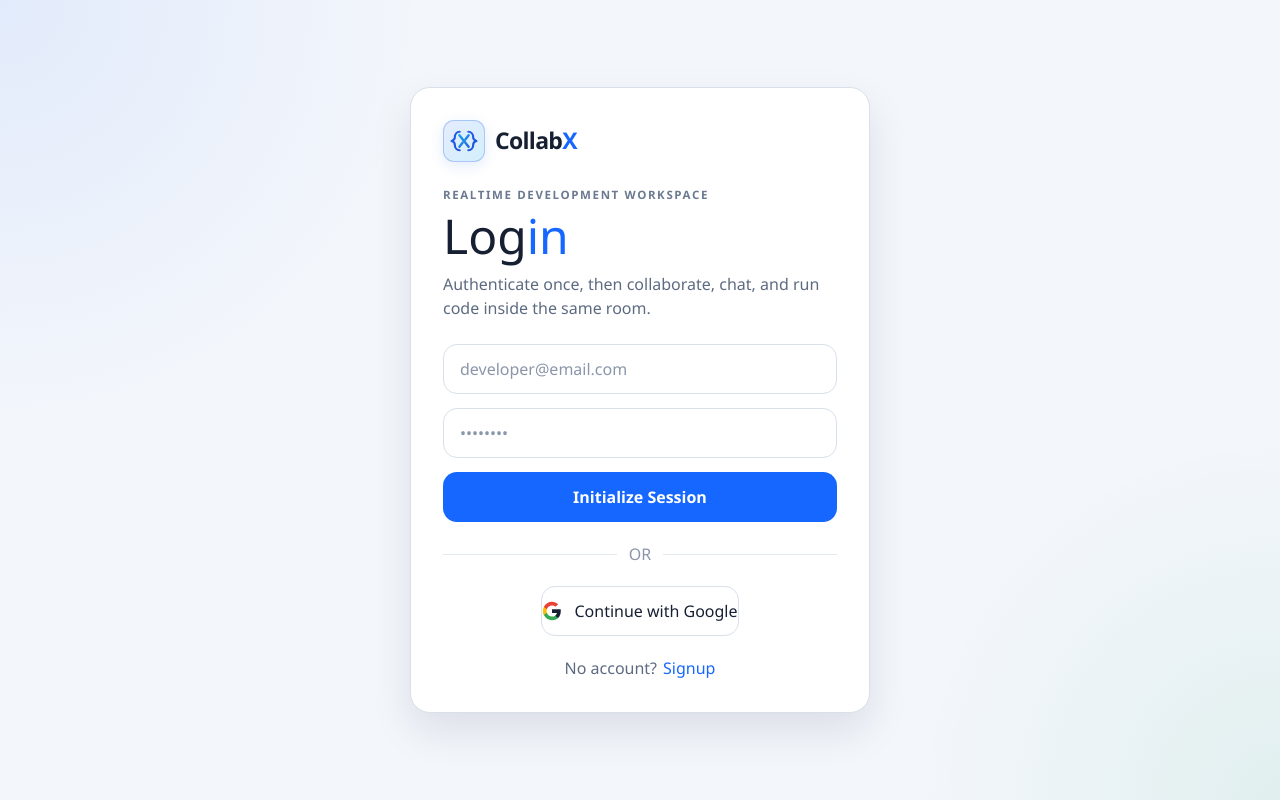
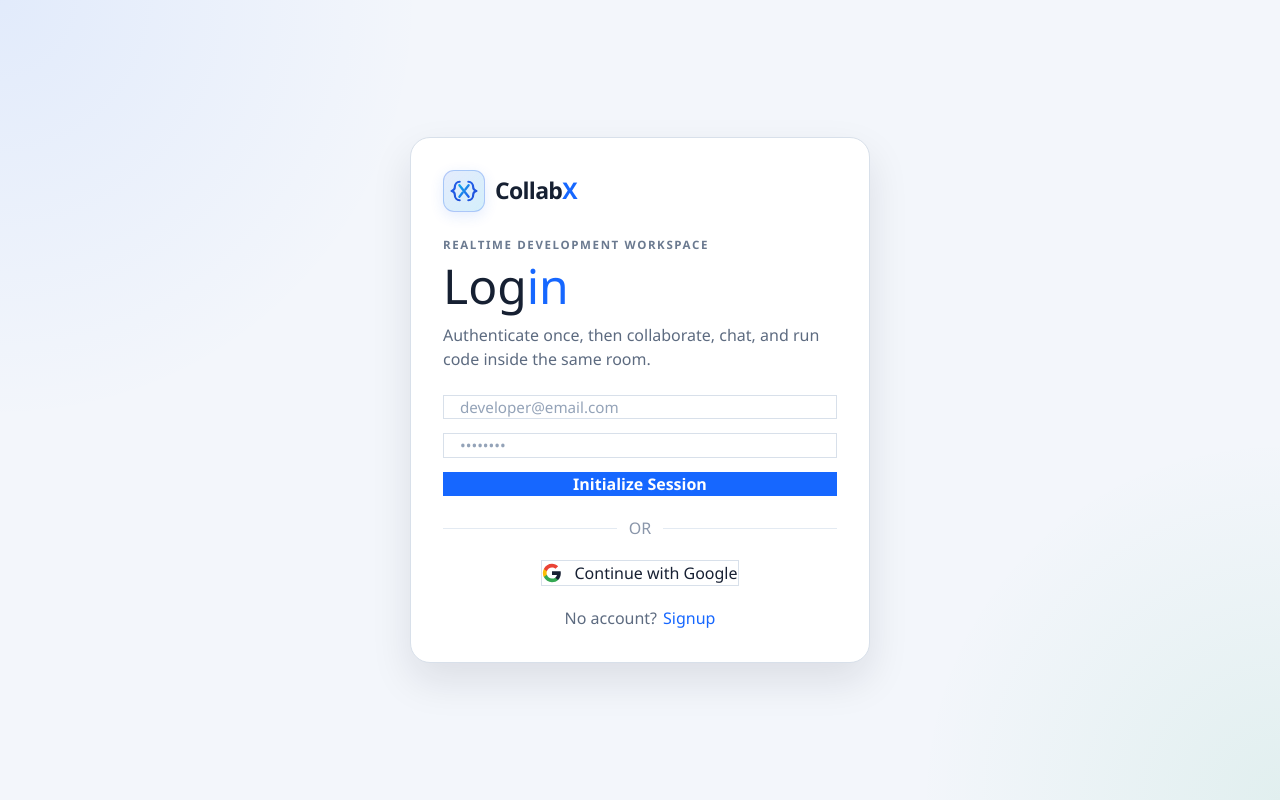
Before and after one commit to DEEPAK-009/Collaborative_Code_Editor, a React (Vite) app in the folder Frontend/: page /login in a window 1280 px wide. Built offline with nearby package versions, Linux system fonts and the light colour scheme; no server answers.

Commit message:
fix: add vercel SPA rewrite rules for oauth redirect

```diff
--- a/Frontend/src/pages/Home.jsx
+++ b/Frontend/src/pages/Home.jsx
@@ -112,147 +112,6 @@ const Home = () => {
             <div className="metric-item">
               <span className="metric-val">Role-Based</span>
               <span className="metric-lbl">Owner / Editor / Viewer</span>
-            </div>
-          </div>
-        </div>
-
-        {/* Visual Workspace Hero Preview Card (Clean, Non-Interactive Visual IDE Mockup) */}
-        <div className="workspace-hero-showcase">
-          <div className="mockup-window-frame">
-            {/* Top Chrome */}
-            <div className="mockup-window-header">
-              <div className="window-traffic-lights">
-                <span className="dot dot-red" />
-                <span className="dot dot-yellow" />
-                <span className="dot dot-green" />
-              </div>
-
-              <div className="mockup-room-chip">
-                <span className="room-status-indicator" />
-                <span className="room-label">Workspace:</span>
-                <span className="room-id-value">ROOM-SYNC-7749</span>
-              </div>
-
-              <div className="mockup-presence-avatars">
-                <div className="avatar-chip avatar-blue" title="Deepak (Owner)">
-                  <span>D</span>
-                </div>
-                <div className="avatar-chip avatar-purple" title="Sarah (Editor)">
-                  <span>S</span>
-                </div>
-                <div className="avatar-chip avatar-green" title="Alex (Viewer)">
-                  <span>A</span>
-                </div>
-                <span className="user-count-badge">3 Active</span>
-              </div>
-            </div>
-
-            {/* Subheader bar with tab and status */}
-            <div className="mockup-tab-bar">
-              <div className="mockup-tab active">
-                <span>🐍</span>
-                <span>solution.py</span>
-              </div>
-              <div className="mockup-tab">
-                <span>⚡</span>
-                <span>server.js</span>
-              </div>
-              <div className="mockup-tab">
-                <span>⚙️</span>
-                <span>main.cpp</span>
-              </div>
-              <div className="mockup-status-right">
-                <span className="badge-docker-status">🐳 Docker Sandbox Ready</span>
-                <span className="badge-role-owner">Role: Owner</span>
-              </div>
-            </div>
-
-            {/* Split layout: Code Editor + Output Panel */}
-            <div className="mockup-editor-split">
-              {/* Code pane */}
-              <div className="mockup-code-pane">
-                <div className="mockup-gutter">
-                  <span>1</span>
-                  <span>2</span>
-                  <span>3</span>
-                  <span>4</span>
-                  <span>5</span>
-                  <span>6</span>
-                  <span>7</span>
-                  <span>8</span>
-                  <span>9</span>
-                  <span>10</span>
-                </div>
-                <div className="mockup-code-content">
-                  <pre>
-                    <code>{`async def synchronize_room(room_id: str, collaborators: list):
-    """Realtime multi-cursor operational sync via Socket.IO"""
-    print(f"🚀 Initializing isolated Docker session for {room_id}")
-
-    # Broadcast state mutation to active peer sockets
-    await broadcast_payload({
-        "event": "CODE_UPDATE",
-        "author": "Deepak (Owner)",
-        "peers": len(collaborators)
-    })
-    return {"status": "HEALTHY", "latency_ms": 11.8}`}</code>
-                  </pre>
-
-                  {/* Visual simulated collaborative cursor tags */}
-                  <div className="simulated-cursor cursor-deepak" style={{ top: "62px", left: "260px" }}>
-                    <span className="cursor-caret" />
-                    <span className="cursor-tag">Deepak (Owner)</span>
-                  </div>
-                  <div className="simulated-cursor cursor-sarah" style={{ top: "140px", left: "180px" }}>
-                    <span className="cursor-caret" />
-                    <span className="cursor-tag">Sarah (Editor)</span>
-                  </div>
-                </div>
-              </div>
-
-              {/* Terminal Output & Live Presence Pane */}
-              <div className="mockup-side-pane">
-                <div className="mockup-terminal-header">
-                  <span>🐳 Docker Output</span>
-                  <span className="term-badge-success">Exit 0 • 0.042s</span>
-                </div>
-                <div className="mockup-terminal-body">
-                  <p className="term-line-dim">$ docker run --rm --memory=256m --cpus=0.5 python:3.11</p>
-                  <p className="term-line-info">🚀 Initializing isolated Docker session for ROOM-SYNC-7749</p>
-                  <p className="term-line-success">✓ Broadcast synced across 3 connected clients.</p>
-                  <p className="term-line-success">✓ State: {'{"status": "HEALTHY", "latency_ms": 11.8}'}</p>
-                </div>
-
-                <div className="mockup-chat-preview">
-                  <div className="mockup-chat-header">
-                    <span>💬 In-Room Chat</span>
-                    <span className="chat-badge">Live</span>
-                  </div>
-                  <div className="mockup-chat-msg">
-                    <strong style={{ color: "#c084fc" }}>Sarah:</strong>
-                    <span>Just updated the broadcast payload! 🚀</span>
-                  </div>
-                  <div className="mockup-chat-msg">
-                    <strong style={{ color: "#60a5fa" }}>Deepak:</strong>
-                    <span>Running the Docker test suite now...</span>
-                  </div>
-                </div>
-              </div>
-            </div>
-
-            {/* Bottom Status Ribbon */}
-            <div className="mockup-footer-ribbon">
-              <div className="ribbon-left">
-                <span className="ribbon-item">
-                  <span className="indicator-live-pulse" /> Socket.IO Connected (12ms)
-                </span>
-                <span className="ribbon-item">Python 3.11</span>
-                <span className="ribbon-item">UTF-8</span>
-              </div>
-              <div className="ribbon-right">
-                <span className="ribbon-item">Memory Quota: 256MB</span>
-                <span className="ribbon-item">Access: Full Control</span>
-              </div>
             </div>
           </div>
         </div>
--- a/Frontend/src/styles/auth.css
+++ b/Frontend/src/styles/auth.css
@@ -7,6 +7,7 @@
     radial-gradient(circle at top left, rgba(22, 103, 255, 0.08), transparent 28%),
     radial-gradient(circle at bottom right, rgba(15, 159, 99, 0.08), transparent 24%),
     #f3f6fb;
+  color-scheme: light;
 }
 
 .auth-card {
@@ -16,6 +17,8 @@
   border: 1px solid #d8e0ea;
   background: #ffffff;
   box-shadow: 0 18px 40px rgba(15, 23, 42, 0.1);
+  color-scheme: light;
+  color: #0f172a;
 }
 
 .auth-brand {
@@ -70,28 +73,43 @@
   gap: 14px;
 }
 
-.auth-input,
-.auth-btn-google,
-.auth-btn-primary {
-  min-height: 50px;
-  border-radius: 14px;
-}
-
 .auth-input {
+  width: 100%;
   border: 1px solid #d8e0ea;
-  background: #ffffff;
-  color: #172033;
+  background-color: #ffffff !important;
+  color: #0f172a !important;
+  -webkit-text-fill-color: #0f172a !important;
+  caret-color: #1667ff;
   padding: 0 16px;
+  font-size: 0.95rem;
+  font-weight: 500;
+  color-scheme: light;
+  transition: border-color 0.2s, box-shadow 0.2s;
 }
 
 .auth-input::placeholder {
-  color: #8a96aa;
+  color: #94a3b8 !important;
+  -webkit-text-fill-color: #94a3b8 !important;
+  opacity: 1;
 }
 
 .auth-input:focus {
   outline: none;
   border-color: #bfd4ff;
   box-shadow: 0 0 0 4px rgba(22, 103, 255, 0.08);
+  background-color: #ffffff !important;
+}
+
+/* Fix browser autofill styling so text stays crisp dark */
+.auth-input:-webkit-autofill,
+.auth-input:-webkit-autofill:hover,
+.auth-input:-webkit-autofill:focus,
+.auth-input:-webkit-autofill:active {
+  -webkit-box-shadow: 0 0 0 1000px #ffffff inset !important;
+  box-shadow: 0 0 0 1000px #ffffff inset !important;
+  -webkit-text-fill-color: #0f172a !important;
+  caret-color: #1667ff !important;
+  transition: background-color 5000s ease-in-out 0s;
 }
 
 .auth-btn-primary {
--- a/Frontend/src/styles/home.css
+++ b/Frontend/src/styles/home.css
@@ -281,7 +281,7 @@
 
 .hero-content {
   max-width: 860px;
-  margin: 0 auto 48px;
+  margin: 0 auto;
 }
 
 .hero-announcement-pill {
```
Also changed, not shown: Frontend/vercel.json (added).
